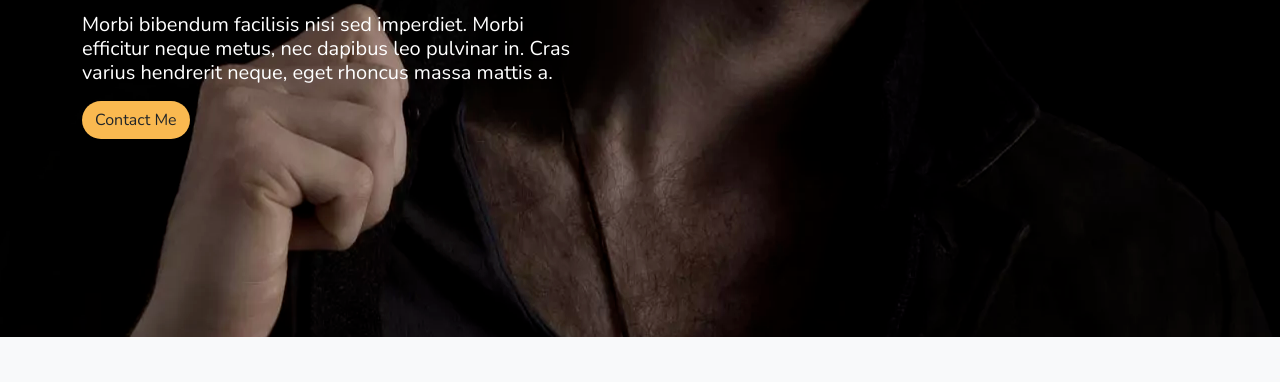
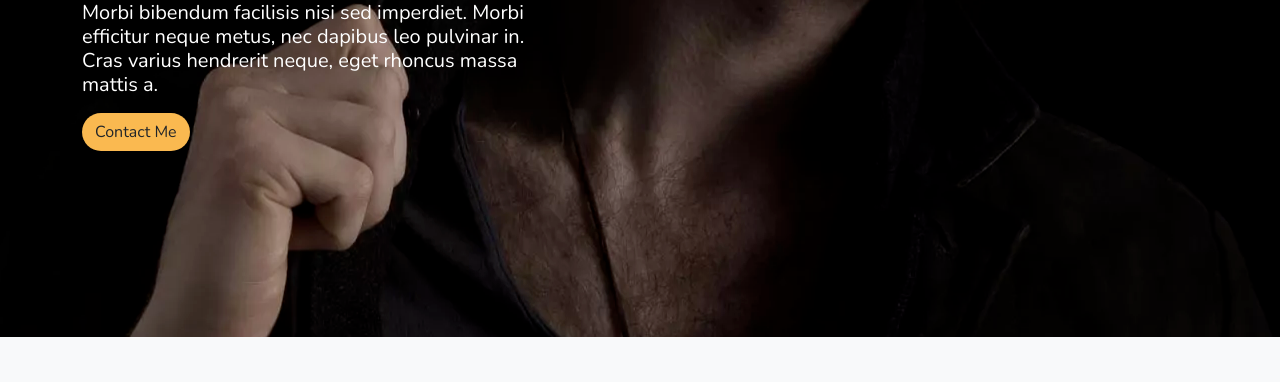
Before and after one commit to SibghatUllah-Devsinc/UI-Project, a plain HTML site: page index.html in a window 1280 px wide. Shown: the part 313-695 px from the top of the page. Drawn offline with nearby package versions, Linux system fonts and the light colour scheme.

Commit message:
final commit

```diff
--- a/index.html
+++ b/index.html
@@ -64,9 +64,9 @@
       </nav>
     </header>
 <!-- Introduction Section-->
-    <div class="bg-light background-size-cover position-relative overflow-hidden background-position-top">
+    <div class="bg-light background-size-cover position-relative overflow-hidden background-position-top bg-black">
       <div class="container">
-        <div class="row text-start intro-row ">
+        <div class="row intro-row ">
           <div class="col-md-12 mt-lg-5 text-left align-self-center text-intro">
             <div class="row">
               <div class="col-lg-6">
@@ -250,10 +250,11 @@
       </div>
     </div>
 <!-- Clients Comment Section-->
-    <div class="container-fluid text-center comments c-background py-5 text-white">
+<div class="py-5 c-background ">
+    <div class="container text-center text-white">
       <h1 class="comment-heading py-5">What Client are Sayings</h1>
       <h2 class="comment-quote h1 display-1">”</h2>
-      <p class="comment-text h4"><em>
+      <p class="comment-text h4 "><em>
         Ut ullamcorper turpis non viverra ullamcorper. Cras quis cursus odio.
         Pellentesque volutpat dolor id odio posuere gravida. Nulla consectetur,
         dolor non porta ullamcorper, mi felis aliquet libero, ut auctor ex orci
@@ -266,6 +267,7 @@
         ><span class="text-muted dot px-1 pt-3 fs-4">•</span><span class="dot px-1 pt-3 fs-4">•</span>
       </p>
     </div>
+  </div>
 <!-- Blogs Section-->
     <div class="bg-light py-5">
     <div class="container py-5">
--- a/style.css
+++ b/style.css
@@ -8,7 +8,8 @@ body{
 }
 .intro-row {
       min-height: 650px;
-      height: 75%; }
+      height: 75%;
+      max-width: 100%;}
 .text-intro {
       z-index: 2; }
 .background-img{
@@ -16,6 +17,7 @@ body{
       top: 38%;
       transform: translate(-50%, -44%);
       z-index: 1;
+      overflow:hidden
      }
 .c-background{
     background-color: #fab950;
@@ -39,13 +41,15 @@ overflow: visible;
       left:97%;
       width: 35px;
 }
-.comment-text{
+/* .comment-text{
+  margin: 0 20%;
   padding: 0 23% 3%;
-}
+} */
 .input-area::-webkit-input-placeholder {
   color: white;
 }
 textarea:focus, input:focus{
+  border-color: #fab950;
   outline: none;
 }
 @media (max-width: 990px) {
```
